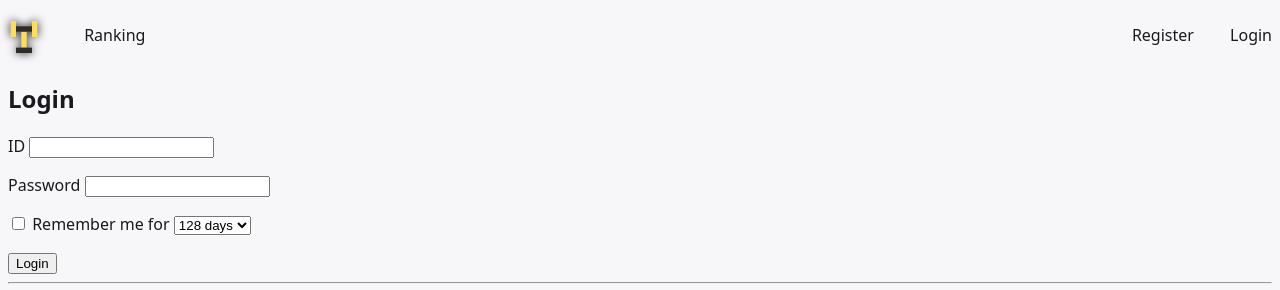
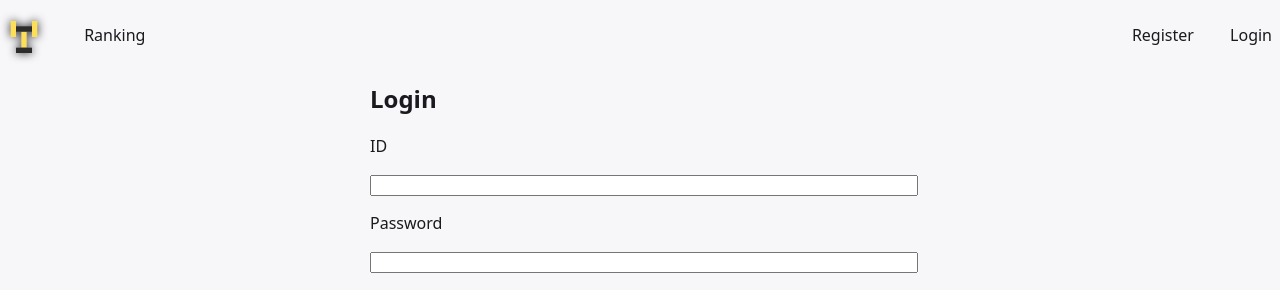
Before and after one commit to junhg0211/liskadia, a Flask app: page /login in a window 1280 px wide. Shown: the top 290 px of the page. Run offline with Flask 2, Linux system fonts and the light colour scheme; parts of the project's set-up code (start-up, migrations or seed data) failed here and were passed over; some web fonts are replaced.

Commit message:
로그인 페이지 디자인 변경

```diff
--- a/templates/login.html
+++ b/templates/login.html
@@ -2,17 +2,27 @@
 
 {% block head %}
     <script src="{{ url_for('static', filename='js/login.js') }}"></script>
+    <style>
+    .login-width-limiter {
+        min-width: 340px;
+        max-width: 540px;
+        margin: auto;
+    }
+
+    #id, #password {
+        width: 100%;
+    }
+    </style>
 {% endblock %}
 
 {% block content %}
+<div class="login-width-limiter">
     <h2>{{ get_language('login.login') }}</h2>
     <form action="/login" method="POST" onsubmit="encrypt()">
-        <p>
-            <label>{{ get_language('login.id') }} <input type="text" name="id"></label>
-        </p>
-        <p>
-            <label>{{ get_language('login.password') }} <input type="password" name="password" id="password"></label>
-        </p>
+        <p>{{ get_language('login.id') }} </p>
+        <p><label><input type="text" name="id" id="id"></label></p>
+        <p>{{ get_language('login.password') }}</p>
+        <p><label><input type="password" name="password" id="password"></label></p>
         {% if error %}
             <p style="color: red;">{{ error }}</p>
         {% endif %}
@@ -35,4 +45,5 @@
         </p>
         <input type="submit" value="{{ get_language('login.login') }}">
     </form>
+</div>
 {% endblock %}
```
